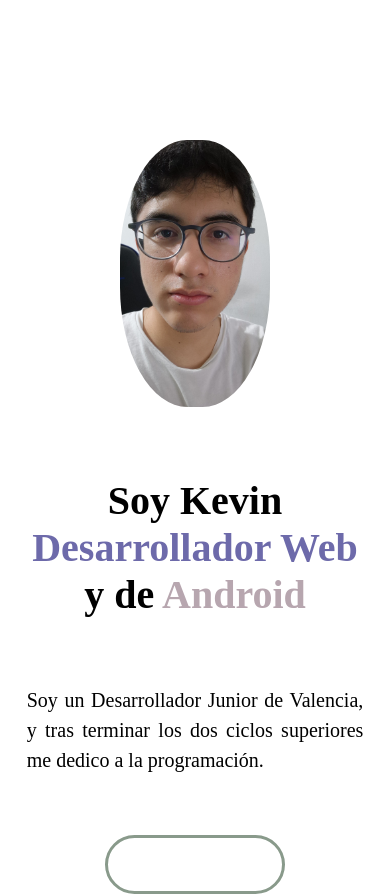
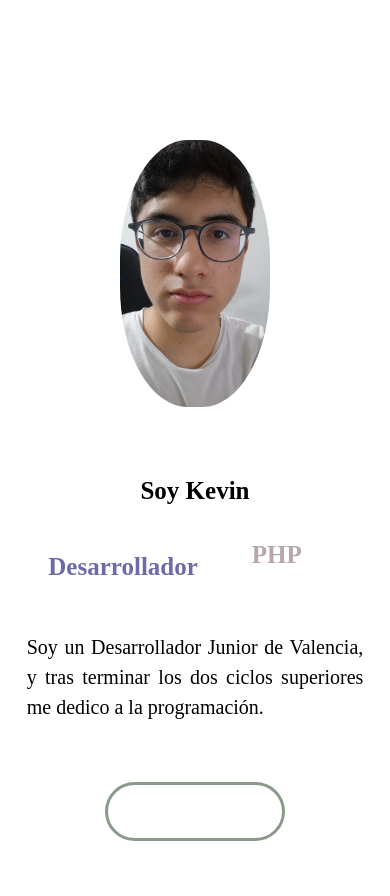
Before and after one commit to KevinB00/portfolio-Kevin, a React (Vite) app: page / in a window 390 px wide. Shown: the top 896 px of the page. Built offline with nearby package versions, Linux system fonts and the light colour scheme; some icons are missing; the HTML template or start-up script is replaced by a standard one.

Commit message:
Efecto en perfil

```diff
--- a/src/Components/Perfil/Perfil.jsx
+++ b/src/Components/Perfil/Perfil.jsx
@@ -1,19 +1,42 @@
-import React from 'react'
-import './Perfil.sass'
-import profile_img from '../../assets/profile_img.jpg'
-import cv from '../../assets/CV_KevinRodrigo.pdf'
+import React from "react";
+import "./Perfil.sass";
+import profile_img from "../../assets/profile_img.jpg";
+import cv from "../../assets/CV_KevinRodrigo.pdf";
 
 const Perfil = () => {
   return (
-    <div id='inicio' className='perfil'>
-        <img src={profile_img} alt="Mi foto" />
-        <h1>Soy Kevin<br/> <span id='profesion1'>Desarrollador Web</span> y de <span id='profesion2'>Android</span></h1>
-        <p>Soy un Desarrollador Junior de Valencia, y tras terminar los dos ciclos superiores me dedico a la programación.</p>
-        <div className="perfil-action">
-            <div className="perfil-cv"><a href={cv} target="_blank" rel="noopener noreferrer" className='cv-link'>Descargar CV</a></div>
+    <div id="inicio" className="perfil">
+      <img src={profile_img} alt="Mi foto" />
+      <h1>Soy Kevin</h1>
+      <br />
+      <div className="profesiones-container">
+        <span id="profesion1">Desarrollador</span>
+        <ul className="profesiones">
+          <li className="profesion2">Web</li>
+          <li className="profesion2">Android</li>
+          <li className="profesion2">JAVA</li>
+          <li className="profesion2">PHP</li>
+        </ul>
+      </div>
+
+      <p>
+        Soy un Desarrollador Junior de Valencia, y tras terminar los dos ciclos
+        superiores me dedico a la programación.
+      </p>
+      <div className="perfil-action">
+        <div className="perfil-cv">
+          <a
+            href={cv}
+            target="_blank"
+            rel="noopener noreferrer"
+            className="cv-link"
+          >
+            Descargar CV
+          </a>
         </div>
+      </div>
     </div>
-  )
-}
+  );
+};
 
-export default Perfil
+export default Perfil;
--- a/src/Components/Perfil/Perfil.sass
+++ b/src/Components/Perfil/Perfil.sass
@@ -20,13 +20,37 @@
         font-size: 24px
         line-height: 40px
 
-    #profesion1
-        color: #6D6AAA
-        background-clip: text
+    .profesiones-container
+        display: flex
+        flex-direction: row
+        align-items: center
+        justify-content: center
+        gap: 50px
+        font-size: 80px
+        font-weight: 600
+        overflow: hidden
+        height: 90px
+        padding: 0 40px
 
-    #profesion2
-        color: #B7A6AF
-        background-clip: text
+        #profesion1
+            color: #6D6AAA
+            background-clip: text
+
+        .profesiones
+            text-align: left
+            list-style: none
+            margin-top: 0
+            -webkit-animation-name: change
+            -webkit-animation-duration: 13s
+            -webkit-animation-iteration-count: infinite
+            animation-name: change
+            animation-duration: 13s
+            animation-iteration-count: infinite
+
+        .profesion2
+            color: #B7A6AF
+            line-height: 120px
+            margin: 0
 
 .perfil-action
     display: flex
@@ -53,6 +77,44 @@
     text-decoration: none
     color: #fff
 
+@-webkit-keyframes change
+    0%, 12.66%, 100%
+        transform: translate3d(0, 0, 0)
+
+    16.66%, 29.32%
+        transform: translate3d(0, -140%, 0)
+
+    33.32%, 45.98%
+        transform: translate3d(0, -270%, 0)
+
+    49.98%, 62.64%
+        transform: translate3d(0, -400%, 0)
+
+    66.64%, 79.3%
+        transform: translate3d(0, -270%, 0)
+
+    83.3%, 95.96%
+        transform: translate3d(0, -140%, 0)
+
+@keyframes change
+    0%, 12.66%, 100%
+        transform: translate3d(0, 0, 0)
+
+    16.66%, 29.32%
+        transform: translate3d(0, -140%, 0)
+
+    33.32%, 45.98%
+        transform: translate3d(0, -270%, 0)
+
+    49.98%, 62.64%
+        transform: translate3d(0, -400%, 0)
+
+    66.64%, 79.3%
+        transform: translate3d(0, -270%, 0)
+
+    83.3%, 95.96%
+        transform: translate3d(0, -140%, 0)
+
 @media screen and ( max-width: 768px )
     .perfil
         img
@@ -60,15 +122,31 @@
             margin-top: 100px
 
         h1
-            font-size: 40px
+            font-size: 25px
             width: 93%
             margin-top: 50px
+
+        br
+            display: none
 
         p
             width: 90%
             font-size: 20px
             line-height: 30px
             margin-bottom: 20px
+
+        .profesiones-container
+            width: 87%
+            font-size: 25px
+            height: 50px
+            padding: 0
+            gap: 14px
+
+            .profesion2
+
+                line-height: 50px
+                font-size: 25px
+                margin: 0
 
         .perfil-action
             font-size: 20px
@@ -78,3 +156,42 @@
     .perfil-cv
         padding: 15px 30px
         border-color: #899A8B
+
+
+@-webkit-keyframes change
+    0%, 12.66%, 100%
+        transform: translate3d(0, 38%, 0)
+
+    16.66%, 29.32%
+        transform: translate3d(0, 13%, 0)
+
+    33.32%, 45.98%
+        transform: translate3d(0, -12%, 0)
+
+    49.98%, 62.64%
+        transform: translate3d(0, -37%, 0)
+
+    66.64%, 79.3%
+        transform: translate3d(0, -12%, 0)
+
+    83.3%, 95.96%
+        transform: translate3d(0, 13%, 0)
+
+@keyframes change
+    0%, 12.66%, 100%
+        transform: translate3d(0, 38%, 0)
+
+    16.66%, 29.32%
+        transform: translate3d(0, 13%, 0)
+
+    33.32%, 45.98%
+        transform: translate3d(0, -12%, 0)
+
+    49.98%, 62.64%
+        transform: translate3d(0, -37%, 0)
+
+    66.64%, 79.3%
+        transform: translate3d(0, -12%, 0)
+
+    83.3%, 95.96%
+        transform: translate3d(0, 13%, 0)
```
